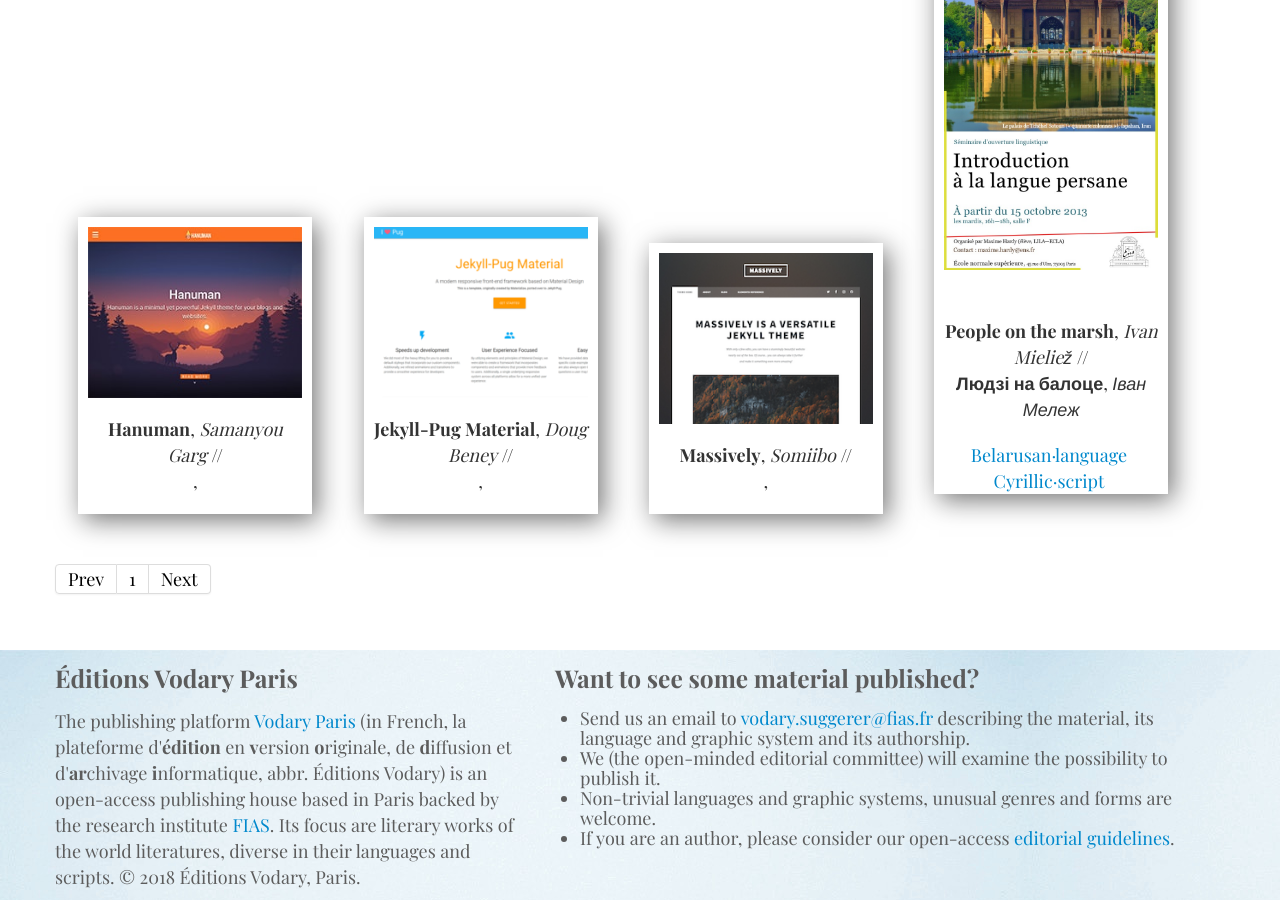
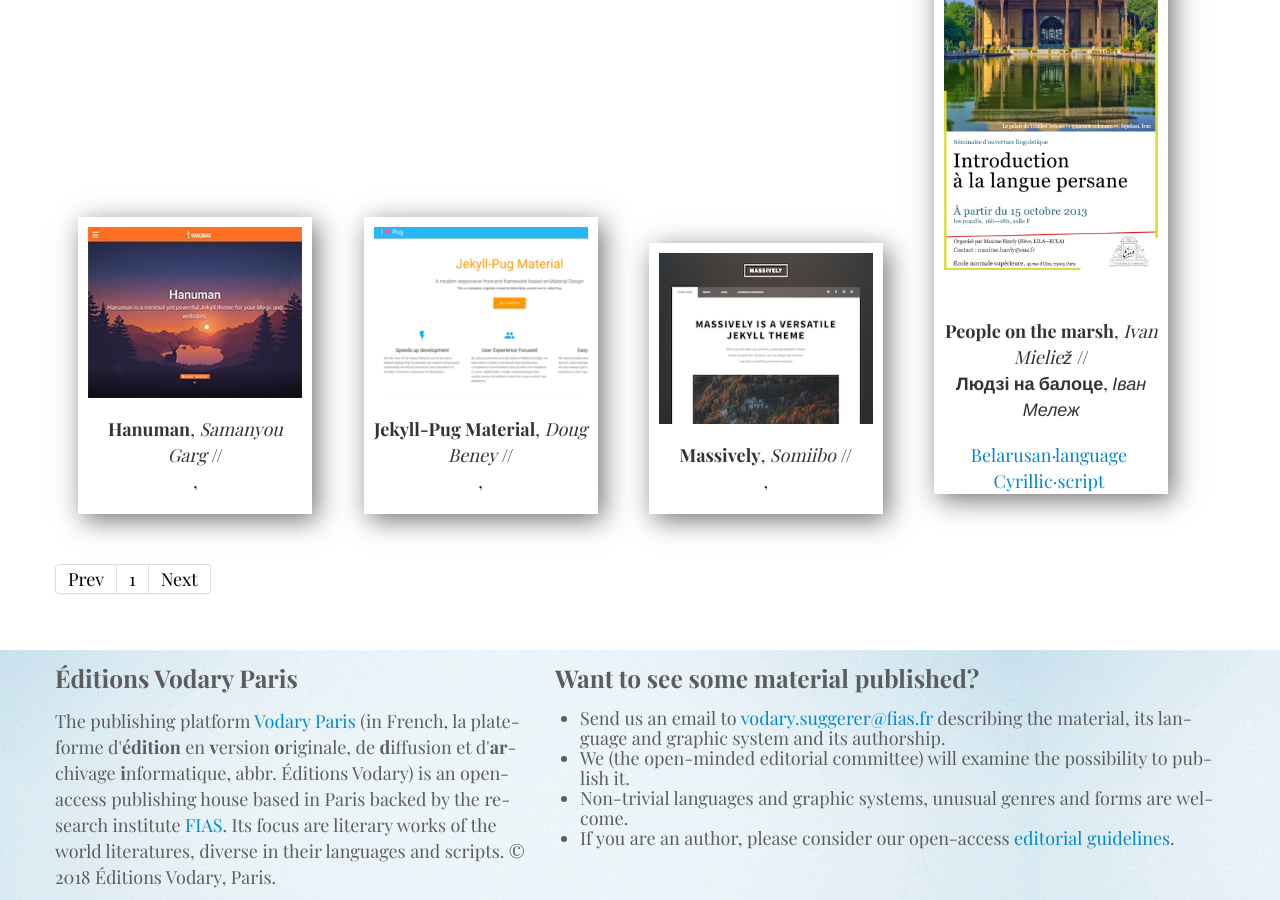
Before and after one commit to mlare/vodary, a Jekyll site: the page built from index.html, in a window 1280 px wide and 900 px high, scrolled down 988 px. Built offline with Jekyll 4.4.1, drawn with Linux system fonts in a browser that asks for light colours; some web fonts are replaced; Markdown is read by kramdown in place of the engine named in the settings; the list of posts is cut into pages by our own code.

Commit message:
Update default.html

```diff
--- a/_layouts/default.html
+++ b/_layouts/default.html
@@ -62,17 +62,17 @@
 
         <div class="span5 copyright">
           <h3>Éditions Vodary Paris</h3>
-          <p>The publishing platform <a href="https://vodary.fias.fr">Vodary Paris</a> (in French, la plateforme d'<strong>édition</strong> en <strong>v</strong>ersion <strong>o</strong>riginale, de <strong>d</strong>iffusion et d'<strong>ar</strong>chivage <strong>i</strong>nformatique, abbr. Éditions Vodary)
-        is an open-access publishing house based in Paris backed by the research institute <a href="https://fias.fr">FIAS</a>. Its focus are literary works of the world literatures, diverse in their languages and scripts. &copy; {{ site.time | date: '%Y' }} Éditions Vodary, Paris.</p>
+          <p>The pub­li­shing plat­form <a href="https://vodary.fias.fr">Vodary Paris</a> (in French, la plate­forme d'<strong>édi­tion</strong> en <strong>v</strong>er­sion <strong>o</strong>ri­gi­nale, de <strong>d</strong>if­fu­sion et d'<strong>ar</strong>­chi­vage <strong>i</strong>n­for­ma­tique, abbr. Éditions Vodary)
+        is an open-access pub­li­shing house based in Paris backed by the re­search in­sti­tute <a href="https://fias.fr">FIAS</a>. Its focus are li­te­ra­ry works of the world li­te­ra­tures, di­verse in their lan­guages and scripts. &copy; {{ site.time | date: '%Y' }} Éditions Vodary, Paris.</p>
         </div>
 
         <div class="span7">
           <h3>Want to see some material published?</h3>
           <ul>
-            <li>Send us an email to <a href="mailto:vodary.suggerer@fias.fr">vodary.suggerer@fias.fr</a> describing the material, its language and graphic system and its authorship.</li>
-            <li>We (the open-minded editorial committee) will examine the possibility to publish it.</li>
-            <li>Non-trivial languages and graphic systems, unusual genres and forms are welcome.</li>
-            <li>If you are an author, please consider our open-access <a href="https://fias.fr/publishing">editorial guidelines</a>.</li>
+            <li>Send us an email to <a href="mailto:vodary.suggerer@fias.fr">vodary.suggerer@fias.fr</a> de­scri­bing the ma­te­ri­al, its lan­guage and gra­phic sys­tem and its author­ship.</li>
+            <li>We (the open-min­ded edi­to­ri­al com­mit­tee) will exa­mine the pos­si­bi­li­ty to pub­lish it.</li>
+            <li>Non-tri­vi­al lan­guages and gra­phic sys­tems, un­usu­al genres and forms are wel­come.</li>
+            <li>If you are an author, please con­si­der our open-access <a href="https://fias.fr/publishing">edi­to­ri­al guide­lines</a>.</li>
           </ul>
         </div>
 
```
